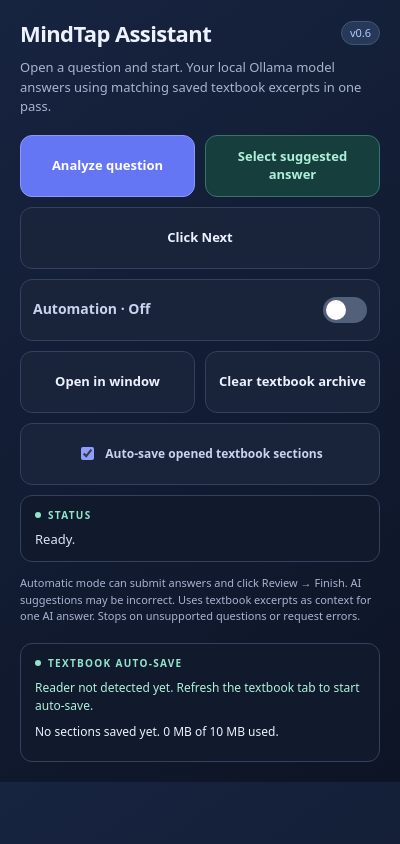
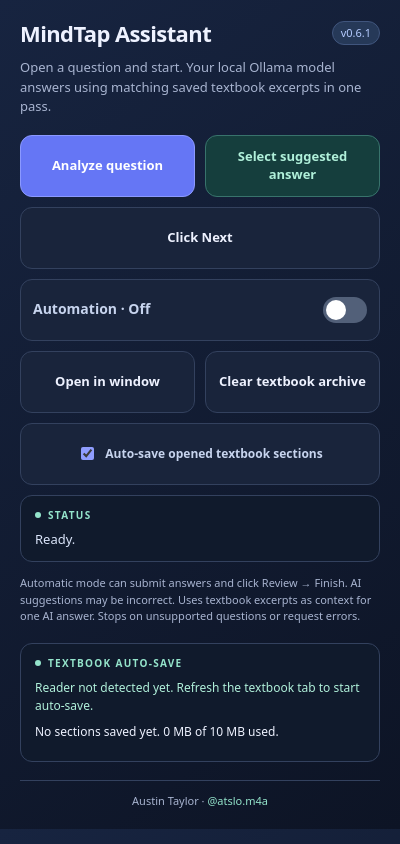
Before and after one commit to tigbittyboy-jpg/MindTap-Assistant, a browser extension: page extension/popup.html in a window 400 px wide. Drawn offline with Linux system fonts and the light colour scheme.

Commit message:
Add Austin Taylor and Instagram footer credit

```diff
--- a/extension/popup.html
+++ b/extension/popup.html
@@ -36,13 +36,17 @@ button:focus-visible,input:focus-visible{outline:3px solid #90d8ff;outline-offse
 .status-label{font-size:10px;letter-spacing:1.3px;text-transform:uppercase;color:#94e4cb;font-weight:700;display:flex;align-items:center;gap:7px}
 .status-label::before{content:"";width:6px;height:6px;border-radius:50%;background:#94e4cb}
 #status{white-space:pre-wrap;overflow-wrap:anywhere;font:13px/1.5 system-ui,sans-serif;margin:7px 0 0;max-height:180px;overflow-y:auto;color:#dbe5fa}
+.credit{margin-top:18px;padding-top:12px;border-top:1px solid var(--line);text-align:center;font-size:11px;color:var(--muted)}
+.credit a{color:#94e4cb;text-decoration:none}
+.credit a:hover{text-decoration:underline}
+.credit a:focus-visible{outline:3px solid #90d8ff;outline-offset:3px;border-radius:3px}
 @media(min-width:400px){body{width:100%}}
 button:disabled{opacity:.55;cursor:default}
 @media(prefers-reduced-motion:reduce){button{transition:none}}
 </style>
 </head>
 <body>
-<header><h1>MindTap Assistant</h1><span class="version">v0.6</span></header>
+<header><h1>MindTap Assistant</h1><span class="version">v0.6.1</span></header>
 <p class="intro">Open a question and start. Your local Ollama model answers using matching saved textbook excerpts in one pass.</p>
 <div class="controls" aria-label="Question controls">
 <button id="analyze">Analyze question</button>
@@ -55,6 +59,7 @@ button:disabled{opacity:.55;cursor:default}
 <section class="status-card" style="margin-top:10px" aria-label="Assistant status"><div class="status-label">Status</div><pre id="status" role="status" aria-live="polite">Ready.</pre></section>
 <p class="note">Automatic mode can submit answers and click Review → Finish. AI suggestions may be incorrect. Uses textbook excerpts as context for one AI answer. Stops on unsupported questions or request errors.</p>
 <section class="status-card" aria-label="Textbook archive"><div class="status-label">Textbook auto-save</div><p id="textbookWatcher" style="font-size:12px;margin:8px 0;color:#b0f0da" role="status">Checking reader…</p><p id="textbookStatus" style="white-space:pre-wrap;font-size:12px;margin:8px 0;overflow-wrap:anywhere" role="status">No sections saved yet.</p></section>
+<footer class="credit">Austin Taylor · <a href="https://www.instagram.com/atslo.m4a/" target="_blank" rel="noopener noreferrer">@atslo.m4a</a></footer>
 <script src="popup.js"></script>
 </body>
 </html>
--- a/package.json
+++ b/package.json
@@ -1,6 +1,6 @@
 {
   "name": "mindtap-assistant",
-  "version": "0.6.0",
+  "version": "0.6.1",
   "private": true,
   "scripts": {
     "test": "node --test tests/*.test.cjs"
```
Also changed, not shown: CHANGELOG.md, README.md, extension/manifest.json, 1 other file.
